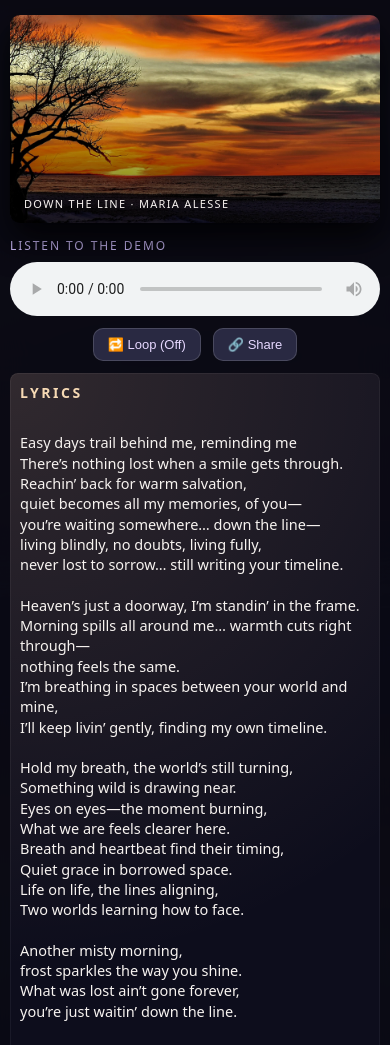
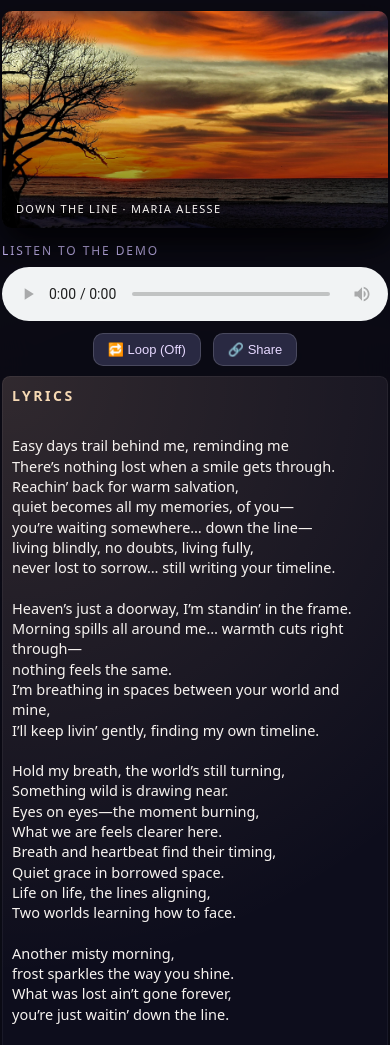
Before and after one commit to MariaAlesse/MariaAlesse.github.io, a plain HTML site: page index.html in a window 390 px wide. Shown: the part 130-1175 px from the top of the page. Drawn offline with Linux system fonts and the light colour scheme.

Commit message:
Fix HTML formatting and remove duplicate content

```diff
--- a/index.html
+++ b/index.html
@@ -220,9 +220,9 @@
       vertical-align: middle;
     }
 
-  /* TABLETS & SMALL LAPTOPS */
+ /* TABLETS & SMALL LAPTOPS */
 @media (max-width: 820px) {
-  /* Stop flex-centering on mobile so nothing leans right */
+
   body {
     padding: 0;
     margin: 0;
@@ -234,7 +234,7 @@
     max-width: 100%;
     margin: 0 auto;
     border-radius: 0;
-    padding: 12px 8px;
+    padding: 8px 4px;
   }
 
   .top-row {
@@ -244,7 +244,7 @@
 
   .main-row {
     grid-template-columns: 1fr;
-    gap: 12px;
+    gap: 10px;
   }
 
   .cover-box {
@@ -252,16 +252,17 @@
   }
 
   .lyrics-panel {
+    width: 100%;
+    padding: 6px 2px;
     border-radius: 8px;
     max-height: none;
-    padding: 10px 6px;
-    width: 100%;
   }
 
   .lyrics {
-    font-size: 15px;
-    line-height: 1.5;
+    font-size: 13.5px;   /* ↓ slightly smaller = fewer line breaks */
+    line-height: 1.4;
     max-width: 100%;
+    text-align: left;
   }
 }
 
@@ -269,36 +270,24 @@
 @media (max-width: 520px) {
 
   .shell {
-    padding: 10px 6px;
+    padding: 6px 2px;
   }
 
   h1 {
-    font-size: 21px;
+    font-size: 20px;
   }
 
   .lyrics-panel {
-    padding: 10px 4px;
-    width: 100%;
+    padding: 6px 0;
   }
 
   .lyrics {
-    font-size: 14.5px;
-    line-height: 1.45;
+    font-size: 13px;     /* ↓ smaller to prevent orphan lines */
+    line-height: 1.38;
     max-width: 100%;
-  }
-
-  .footer-contact {
-    font-size: 13px;
   }
 }
 
-
-/* SMALL PHONES */
-@media (max-width: 520px) {
-
-  .shell {
-    padding: 10px 10px;
-  }
 
   h1 {
     font-size: 22px;
```
